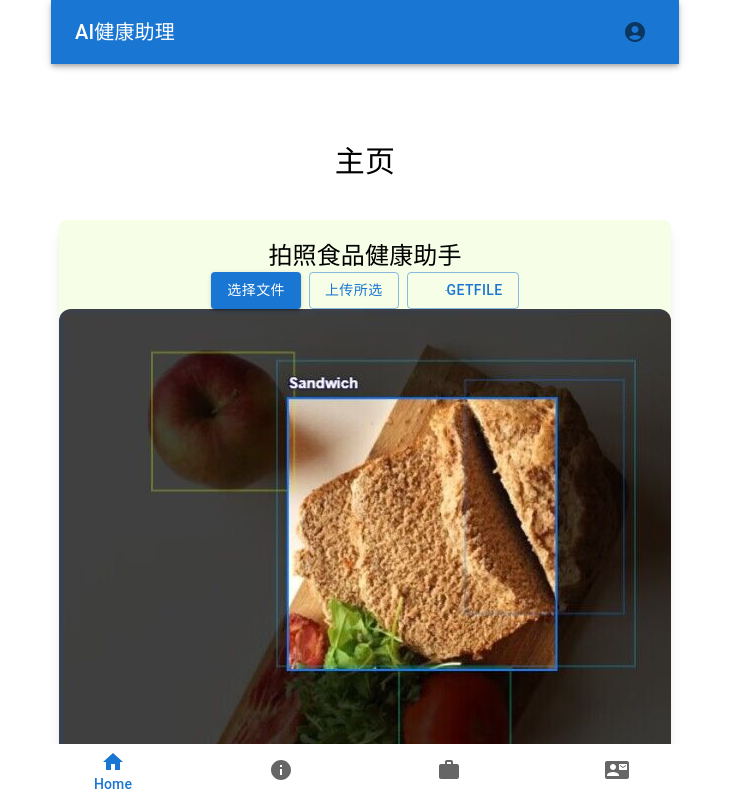
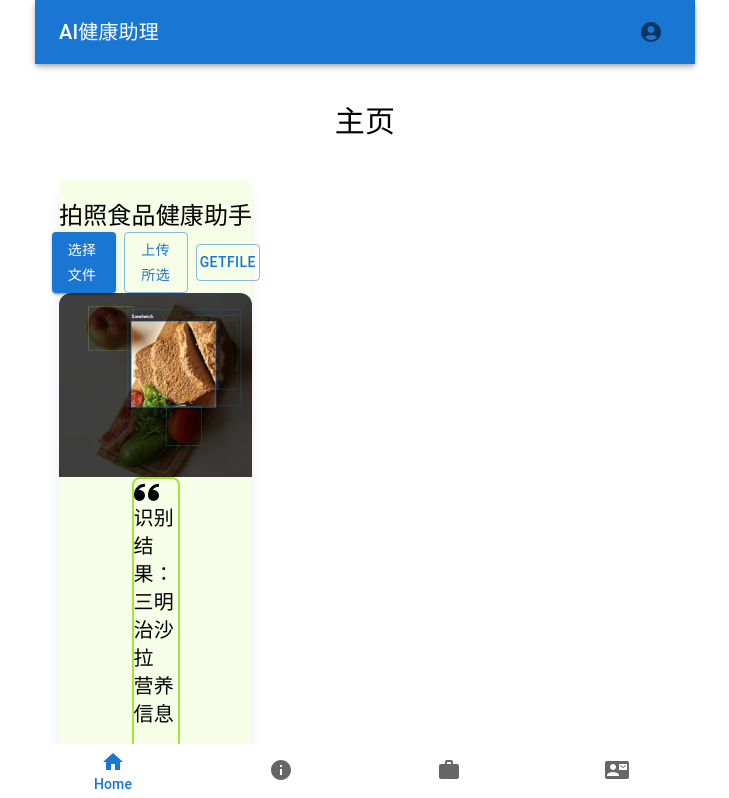
Before and after one commit to jacobavalanchel/react-food-frontend-azure, a React (Vite) app: page / in a window 1280 px wide. Shown: the top 798 px of the page, without its empty margins (275-1004 px from the left). Built offline with nearby package versions, Linux system fonts and the light colour scheme.

Commit message:
style(HomePage): prettier

```diff
--- a/src/HomePage.jsx
+++ b/src/HomePage.jsx
@@ -1,78 +1,85 @@
-import React, {useEffect, useRef, useState} from 'react';
-import {Button, Container, List, ListItem, ListItemText, TextField} from "@mui/material";
-import {ImQuotesLeft} from "react-icons/im";
+import React, { useState } from "react";
 import {
-    Alert, Checkbox, CircularProgress, FormControlLabel, Snackbar, Typography,
+  Box,
+  Button,
+  CircularProgress,
+  Grid,
+  List,
+  ListItem,
+  ListItemText,
 } from "@mui/material";
+import Paper from "@mui/material/Paper";
+import { styled } from "@mui/material/styles";
+import * as PropTypes from "prop-types";
+import { ImQuotesLeft } from "react-icons/im";
 
+const Item = styled(Paper)(({ theme }) => ({
+  backgroundColor: theme.palette.mode === "dark" ? "#1A2027" : "#fff",
+  ...theme.typography.body2,
+  padding: theme.spacing(1),
+  textAlign: "center",
+  color: theme.palette.text.secondary,
+}));
+
+Item.propTypes = { children: PropTypes.node };
 const HomePage = () => {
   const [uploadedFile, setUploadedFile] = useState(null);
   const [uploadResult, setUploadResult] = useState(null);
   const [loading, setLoading] = useState(true);
   const [image, setImage] = useState("/assets/img/result-1.jpg");
-    const content = [{primary: "能量", secondary: "245 KCal/500g"}, {
+  const content = [
+    { primary: "能量", secondary: "245 KCal/500g" },
+    {
       primary: "不适宜人群",
-        secondary: "消化不良人群"
-    }, {primary: "适宜人群", secondary: "高糖代谢人群"}, {primary: "特殊营养素", secondary: "麦麸质"}, {
+      secondary: "消化不良人群",
+    },
+    { primary: "适宜人群", secondary: "高糖代谢人群" },
+    { primary: "特殊营养素", secondary: "麦麸质" },
+    {
       primary: "功效",
-        secondary: "养胃健脾"
-    },];
-
-    function handleUploadPromise(trial) {
-        return new Promise((resolve, reject) => {
-            setTimeout(resolve, 1000, trial);
-        });
-    }
-
-
-    const handleonClick = () => {
-        handleUploadPromise("trialcontent").then((value) => {
-            console.log(value)
-        })
-    };
-
+      secondary: "养胃健脾",
+    },
+  ];
   const handleUpload = async () => {
     console.log("starting upload");
     if (!uploadedFile) {
-            console.log('No file selected');
+      console.log("No file selected");
       return;
     }
 
     const formData = new FormData();
-        formData.append('file', uploadedFile);
+    formData.append("file", uploadedFile);
 
     try {
-            const response = await fetch('http://127.0.0.1:5000/get_image', {
-                method: 'POST', body: formData,
+      const response = await fetch("http://127.0.0.1:5000/get_image", {
+        method: "POST",
+        body: formData,
       });
 
       if (response.ok) {
-                console.log('File uploaded successfully');
+        console.log("File uploaded successfully");
         console.log(response);
         setUploadResult(true);
-
-
       } else {
-                console.error('Failed to upload file');
+        console.error("Failed to upload file");
         setUploadResult(false);
       }
     } catch (error) {
-            console.error('Error uploading file:', error);
+      console.error("Error uploading file:", error);
     }
   };
   const handleFileChange = (event) => {
     const file = event.target.files[0];
-        console.log('file changed');
+    console.log("file changed");
     setUploadedFile(file);
   };
-
-
   const handleFetchImage = async (filename) => {
     alert("button pressed");
     const formData = new FormData();
     formData.append("file_name", filename);
     const requestOptions = {
-            method: "POST", body: formData,
+      method: "POST",
+      body: formData,
     };
     const res = await fetch("http://127.0.0.1:5000/get_image", requestOptions);
     const imageBlob = await res.blob();
@@ -82,43 +89,31 @@ const HomePage = () => {
   const handleDownload = async (event) => {
     // trigger detect
     const triggerFormData = new FormData();
-        triggerFormData.append('name', "trialname");
-        const data = fetch('http://127.0.0.1:5000/start_recog', {
-            method: 'POST', body: triggerFormData,
+    triggerFormData.append("name", "trialname");
+    const data = fetch("http://127.0.0.1:5000/start_recog", {
+      method: "POST",
+      body: triggerFormData,
+    })
+      .then((response) => response.json())
+      .then((data) => {
+        console.log(data["filename"]);
+        handleFetchImage(data["filename"]);
+      });
+  };
+  return (
+    <Box sx={{ flexGrow: 1 }} paddingY={5}>
+      <h1 className="font-semibold text-3xl text-center text-black">主页</h1>
+      <Grid container paddingX={3} spacing={2}>
+        <Grid item xs={12} md={4}>
+          {/* heading */}
 
-        }).then((response) => response.json())
-            .then((data) => {
-                console.log(data['filename'])
-                handleFetchImage(data['filename'])
-            });
-
-    }
-
-    return (<div>
-            <div className="min-h-screen px-2 flex flex-col justify-center my-20">
-                {/* heading */}
-                <h1 className="font-semibold text-3xl text-center text-black">
-                    主页
-                </h1>
-                <div
-                    className="py-5 text-black flex flex-col flex-nowrap justify-begin items-center rounded-lg shadow-lg mt-10 cursor-pointer bg-lime-50 hover:bg-lime-100">
-                    {/*<div>*/}
-                    {/*    <img*/}
-                    {/*        src=""*/}
-                    {/*        alt="img"*/}
-                    {/*        className="h-56 2xl:h-64 rounded-t-xl w-full"*/}
-                    {/*    />*/}
-                    {/*</div>*/}
+          <div className="py-5 text-black flex flex-col flex-nowrap justify-begin items-center rounded-lg shadow-lg mt-10 cursor-pointer bg-lime-50 hover:bg-lime-100">
             <h2 className=" font-normal text-2xl text-center text-black">
               拍照食品健康助手
             </h2>
 
             <div className="w-3/4 flex flex-row gap-2 justify-center items-center">
-
-                        <Button
-                            variant="contained"
-                            component="label"
-                        >
+              <Button variant="contained" component="label">
                 选择文件
                 <input
                   hidden
@@ -150,10 +145,9 @@ const HomePage = () => {
               className="max-h-50 rounded-t-xl w-full object-cover"
             />
 
-                    <div
-                        className=" flex flex-col w-3/4 md:w-2/6 lg:w-1/4 border-2 border-lime-400 rounded-lg bg-lime-50 hover:bg-lime-100 active:bg-lime-500 transition duration-300 ease-in-out cursor-pointer">
+            <div className=" flex flex-col w-3/4 md:w-2/6 lg:w-1/4 border-2 border-lime-400 rounded-lg bg-lime-50 hover:bg-lime-100 active:bg-lime-500 transition duration-300 ease-in-out cursor-pointer">
               <div>
-                            <ImQuotesLeft size={25}/>
+                <ImQuotesLeft size={25} />
                 <h1 className=" text-xl font-semibold text-ExtraDarkColor">
                   识别结果：三明治沙拉
                 </h1>
@@ -162,20 +156,32 @@ const HomePage = () => {
                 </h2>
               </div>
 
-
               <List dense="true">
                 <ListItem className="flex-col items-start">
-                                {content.map((item) => (<ListItemText
+                  {content.map((item) => (
+                    <ListItemText
                       key={item.primary}
                       primary={item.primary}
                       secondary={item.secondary}
-                                />))}
+                    />
+                  ))}
                 </ListItem>
               </List>
             </div>
           </div>
-            </div>
-        </div>);
+        </Grid>
+        {/*<Grid item xs={12} md={4}>*/}
+        {/*    <Item>xs=6 md=4</Item>*/}
+        {/*</Grid>*/}
+        {/*<Grid item xs={12} md={4}>*/}
+        {/*    <Item>xs=6 md=4</Item>*/}
+        {/*</Grid>*/}
+        {/*<Grid item xs={12} md={8}>*/}
+        {/*    <Item>xs=6 md=8</Item>*/}
+        {/*</Grid>*/}
+      </Grid>
+    </Box>
+  );
 };
 
 export default HomePage;
```
Lines whose indentation alone changed are shown as unchanged.
